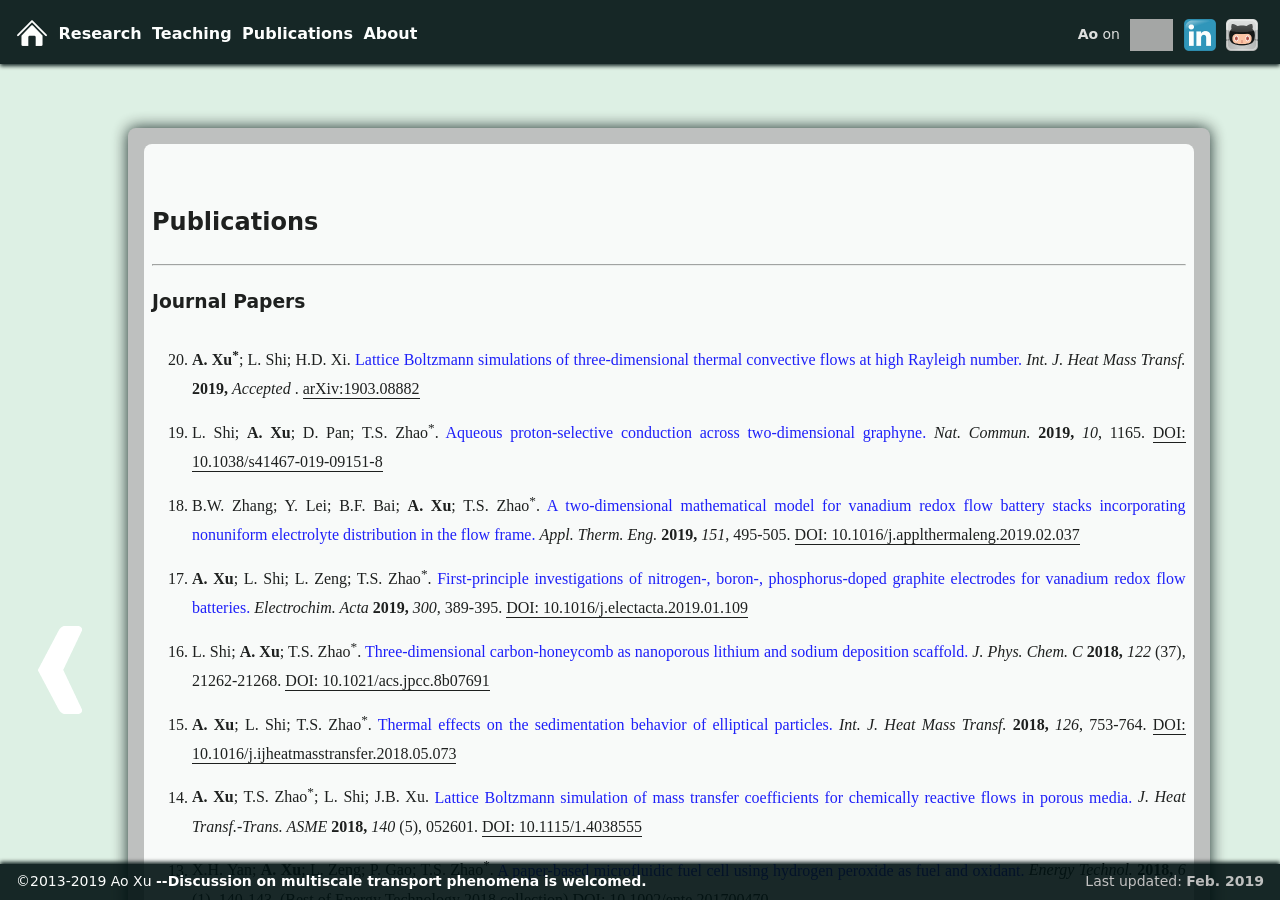
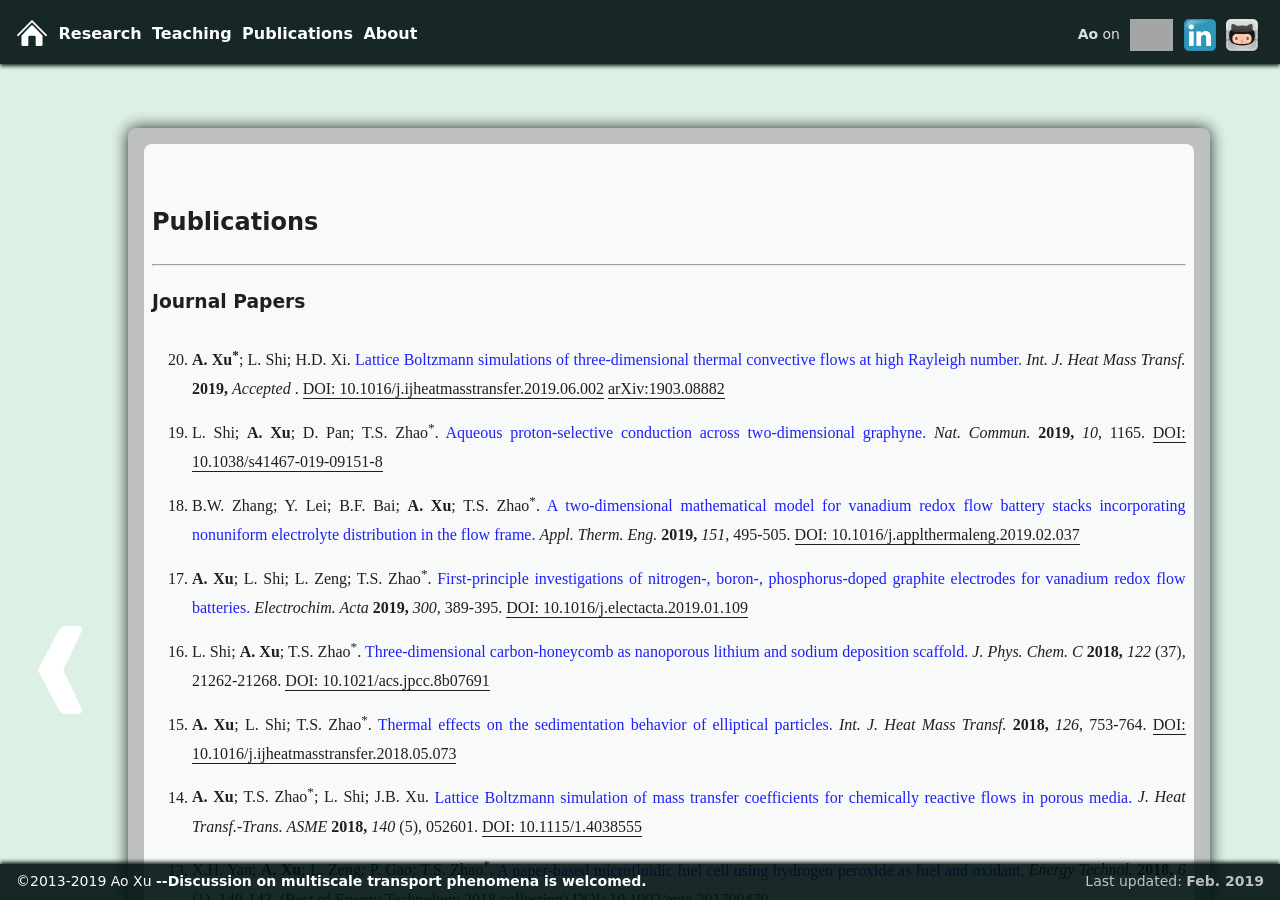
Before and after one commit to xuaoxiqi/xuaoxiqi.github.io, a Jekyll site: the page built from publications.html, in a window 1280 px wide and 900 px high. Built offline with Jekyll 4.4.1, drawn with Linux system fonts in a browser that asks for light colours; some web fonts are replaced; grey boxes are pictures that could not be loaded.

Commit message:
minor edit

```diff
--- a/publications.html
+++ b/publications.html
@@ -21,8 +21,9 @@
 
         <!--020-->
         <li class="liPublications"><b>A. Xu<sup>*</sup></b>; L. Shi; H.D. Xi.
-        <a class="publications" href="./publications/020_arXiv2019.pdf">Lattice Boltzmann simulations of three-dimensional thermal convective flows at high Rayleigh number.</a>
+        <a class="publications" href="./publications/020_IJHMT2019.pdf">Lattice Boltzmann simulations of three-dimensional thermal convective flows at high Rayleigh number.</a>
         <i>Int. J. Heat Mass Transf.</i> <b>2019,</b> <i>Accepted</i> .
+        <a href="https://doi.org/10.1016/j.ijheatmasstransfer.2019.06.002" target="_blank">DOI: 10.1016/j.ijheatmasstransfer.2019.06.002</a>
         <a href="https://arxiv.org/abs/1903.08882" target="_blank">arXiv:1903.08882</a>
         </li>
 
```
Also changed, not shown: 1 other file.
